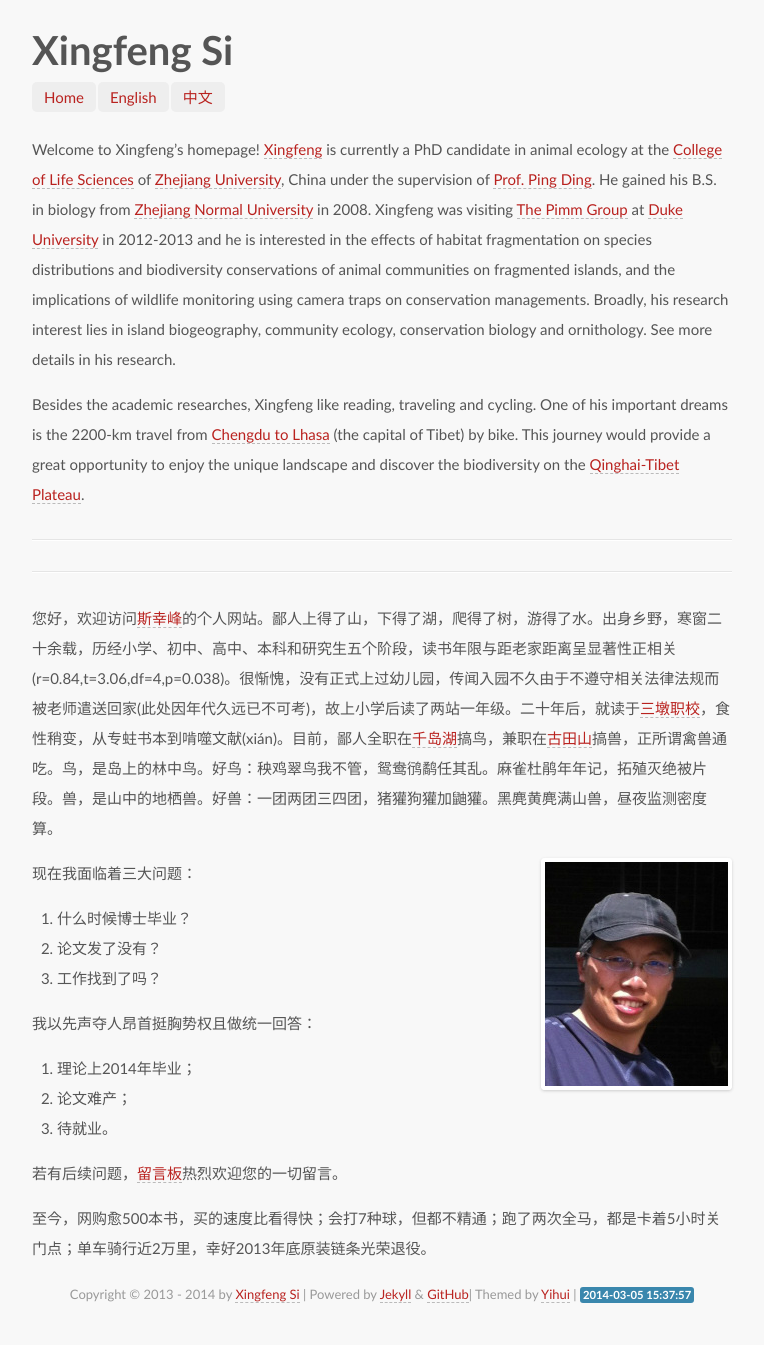
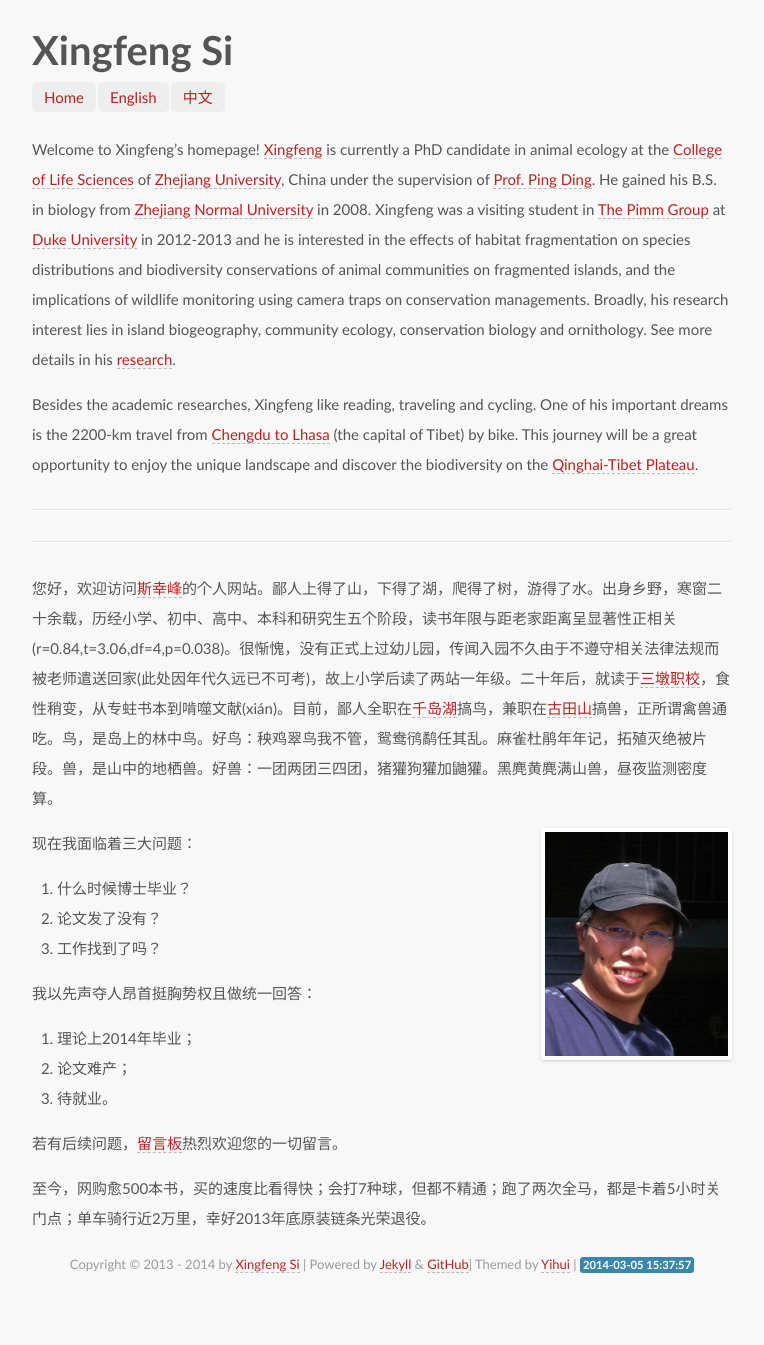
Before and after one commit to sixf/sixf.github.io, a Jekyll site: the page built from index.md, in a window 1280 px wide. Shown: the whole page, without its empty margins (258-1022 px from the left). Built offline with Jekyll 4.4.1, drawn with Linux system fonts in a browser that asks for light colours; some web fonts are replaced; Markdown is read by kramdown in place of the engine named in the settings; after the commit the page ends 1315 px from its top, so only the background shows below that.

Commit message:
add research link

```diff
--- a/index.md
+++ b/index.md
@@ -3,9 +3,9 @@
 ---
 
 
-Welcome to Xingfeng’s homepage! [Xingfeng](/ "Xingfeng Si") is currently a PhD candidate in animal ecology at the [College of Life Sciences](http://www.cls.zju.edu.cn/en/) of [Zhejiang University](http://www.zju.edu.cn "Zhejiang University"), China under the supervision of [Prof. Ping Ding](http://mypage.zju.edu.cn/personnelCard/pingding). He gained his B.S. in biology from [Zhejiang Normal University](http://www.zjnu.cn) in 2008. Xingfeng was visiting [The Pimm Group](http://www.thepimmgroup.org]) at [Duke University](http://www.duke.edu) in 2012-2013 and he is interested in the effects of habitat fragmentation on species distributions and biodiversity conservations of animal communities on fragmented islands, and the implications of wildlife monitoring using camera traps on conservation managements. Broadly, his research interest lies in island biogeography, community ecology, conservation biology and ornithology. See more details in his research.
+Welcome to Xingfeng’s homepage! [Xingfeng](/ "Xingfeng Si") is currently a PhD candidate in animal ecology at the [College of Life Sciences](http://www.cls.zju.edu.cn/en/) of [Zhejiang University](http://www.zju.edu.cn "Zhejiang University"), China under the supervision of [Prof. Ping Ding](http://mypage.zju.edu.cn/personnelCard/pingding). He gained his B.S. in biology from [Zhejiang Normal University](http://www.zjnu.cn) in 2008. Xingfeng was a visiting student in [The Pimm Group](http://www.thepimmgroup.org]) at [Duke University](http://www.duke.edu) in 2012-2013 and he is interested in the effects of habitat fragmentation on species distributions and biodiversity conservations of animal communities on fragmented islands, and the implications of wildlife monitoring using camera traps on conservation managements. Broadly, his research interest lies in island biogeography, community ecology, conservation biology and ornithology. See more details in his [research](/en/about "About Me").
 
-Besides the academic researches, Xingfeng like reading, traveling and cycling. One of his important dreams is the 2200-km travel from [Chengdu to Lhasa](http://en.wikipedia.org/wiki/China_National_Highway_318) (the capital of Tibet) by bike. This journey would provide a great opportunity to enjoy the unique landscape and discover the biodiversity on the [Qinghai-Tibet Plateau](http://en.wikipedia.org/wiki/Qinghai-Tibet_Plateau).
+Besides the academic researches, Xingfeng like reading, traveling and cycling. One of his important dreams is the 2200-km travel from [Chengdu to Lhasa](http://en.wikipedia.org/wiki/China_National_Highway_318) (the capital of Tibet) by bike. This journey will be a great opportunity to enjoy the unique landscape and discover the biodiversity on the [Qinghai-Tibet Plateau](http://en.wikipedia.org/wiki/Qinghai-Tibet_Plateau).
 
 
 ---
```
